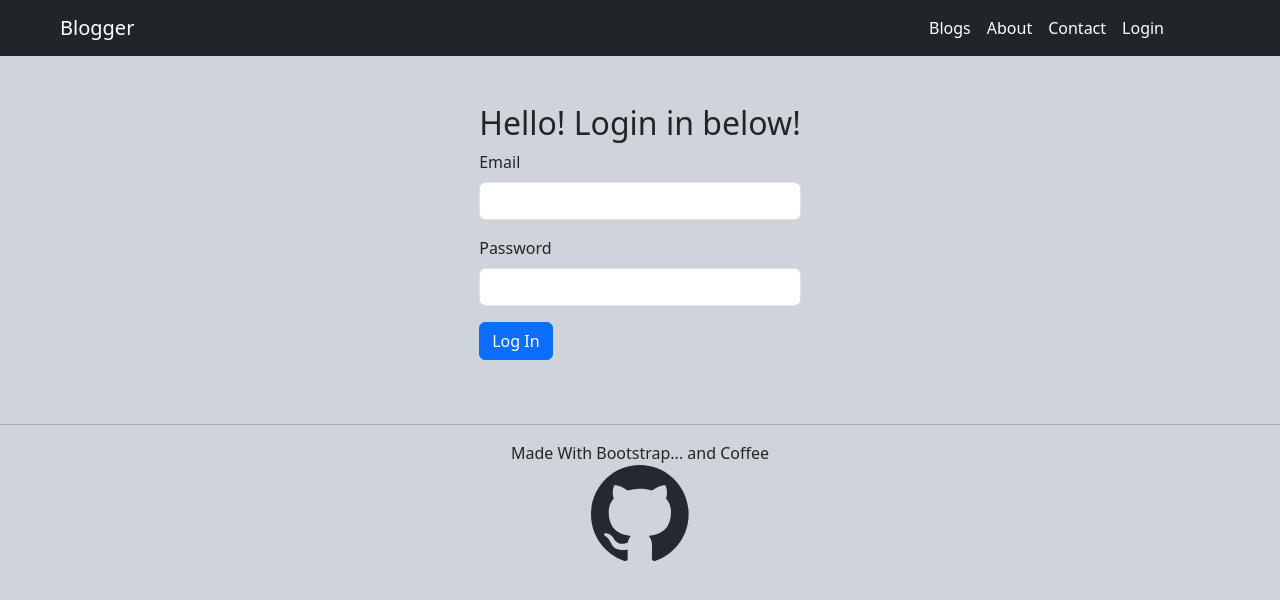
After one commit to RyanZmu/100_days_of_python, a Flask app: page /login in a window 1280 px wide. The commit adds this page. Shown: the top 600 px of the page. Run offline with Flask 3, Linux system fonts and the light colour scheme; some libraries are stand-ins or nearby versions.

Commit message:
update blog project with bootstrap-flask and WTForms

```diff
--- a/blog_project/server.py
+++ b/blog_project/server.py
@@ -1,16 +1,39 @@
 from flask import Flask, render_template, request
+from flask_bootstrap import Bootstrap5
 from dotenv import load_dotenv
 import os
 import smtplib
 import requests
+from flask_wtf import FlaskForm
+from wtforms import StringField, PasswordField, SubmitField
+from wtforms.validators import DataRequired, Email, Length
+from flask_wtf.csrf import CSRFProtect
 
 load_dotenv()
 
 PASSWORD = os.environ.get("EMAIL_PASSWORD")
 EMAIL = os.environ.get("EMAIL")
+SECRET_KEY = os.environ.get("WTF_CSRF_SECRET_KEY")
 HOST = "smtp.gmail.com"
 
+# Create WTF form class
+class MyForm(FlaskForm):
+    email = StringField(label='Email', validators=[DataRequired(), Email()])
+    password = PasswordField(label='Password', validators=[DataRequired(), Length(min=8)])
+    # render_kw sets a keyword for the button, can be used to ID which button is primary if many are on a page
+    submit = SubmitField(label="Log In", render_kw={'btn-primary': 'True'})
+
+
 app = Flask(__name__)
+
+# Config app for CSFR with a secret ey
+app.config["SECRET_KEY"] = SECRET_KEY
+
+# Enable CSRF
+csrf = CSRFProtect(app)
+
+# init Bootstrap5 for Flask
+bootstrap = Bootstrap5(app)
 
 @app.route("/")
 def get_blog():
@@ -18,24 +41,42 @@ def get_blog():
     response = requests.get(blog_url)
 
     all_blog_posts = response.json()
-    return render_template("index.html", posts=all_blog_posts)
+    return render_template(template_name_or_list="index.html", posts=all_blog_posts)
 
 
-@app.route("/posts/<num>")
+@app.route(rule="/posts/<num>")
 def get_blog_post(num):
     blog_url = "https://api.npoint.io/c790b4d5cab58020d391"
     response = requests.get(blog_url)
 
     all_blog_posts = response.json()
-    return render_template("post.html", posts=all_blog_posts, num=num)
+    return render_template(template_name_or_list="post.html", posts=all_blog_posts, num=num)
 
 
-@app.route("/about")
+@app.route(rule="/about")
 def get_about():
     return render_template("about.html")
 
 
-@app.route("/contact", methods=["POST", "GET"])
+@app.route(rule="/login", methods=["GET", "POST"])
+def login_form():
+    form = MyForm()
+    print(form.email.data)
+    print(form.password.data)
+    # Add validation to form - if  form is validated then show denied or granted
+    if form.validate_on_submit():
+        if form.email.data == "admin@email.com" and form.password.data == "12345678":
+            return render_template(template_name_or_list="success.html")
+        else:
+            return render_template(template_name_or_list="denied.html")
+    return render_template(template_name_or_list="login.html", form=form)
+
+# # Add routes for success/denied
+# @app.route("/login/success")
+# def success_login():
+#     return render_template(template_name_or_list="success.html")
+
+@app.route(rule="/contact", methods=["POST", "GET"])
 def contact_page():
     if request.method == "GET":
         return render_template("contact.html")
@@ -63,14 +104,14 @@ def contact_page():
 
 # Create new route to take in a users name and guess their gender/age with api calls
 # genderize.io and agify.io apis
-@app.route("/guess/<name>")
+@app.route(rule="/guess/<name>")
 def guess(name):
     age_response = requests.get(f"https://api.agify.io?name={name}")
     age = age_response.json()["age"]
 
     gender_response = requests.get(f"https://api.genderize.io?name={name}")
     gender = gender_response.json()["gender"]
-    return render_template("guess.html", age=age, gender=gender)
+    return render_template(template_name_or_list="guess.html", age=age, gender=gender)
 
 
 if __name__ == '__main__':
--- /dev/null
+++ b/blog_project/templates/base.html
@@ -0,0 +1,68 @@
+<!doctype html>
+<html lang="en">
+<head>
+    {% block head %}
+        <meta charset="UTF-8">
+        <meta name="viewport" content="width=device-width, initial-scale=1">
+        <link rel="stylesheet" href="../static/css/styles.css">
+        <link href="https://cdn.jsdelivr.net/npm/bootstrap@5.3.3/dist/css/bootstrap.min.css" rel="stylesheet" integrity="sha384-QWTKZyjpPEjISv5WaRU9OFeRpok6YctnYmDr5pNlyT2bRjXh0JMhjY6hW+ALEwIH" crossorigin="anonymous">
+        <link rel="icon" href="/static/images/pen.png">
+        <title>{% block title %} {% endblock %}</title>
+
+    {% block styles %}
+        <!-- Bootstrap CSS -->
+        {{ bootstrap.load_css() }}
+    {% endblock %}
+
+    {% endblock %}
+</head>
+
+<nav class="navbar navbar-expand-lg bg-dark px-5">
+  <div class="container-fluid">
+    <a class="navbar-brand text-white" href="/">Blogger</a>
+    <button class="navbar-toggler" type="button" data-bs-toggle="collapse" data-bs-target="#navbarNavDropdown" aria-controls="navbarNavDropdown" aria-expanded="false" aria-label="Toggle navigation">
+      <span class="navbar-toggler-icon bg-light"></span>
+    </button>
+    <div class="collapse navbar-collapse d-flex justify-content-end px-5" id="navbarNavDropdown">
+      <ul class="navbar-nav">
+        <li class="nav-item">
+          <a class="nav-link active text-white" aria-current="page" href="{{ url_for('get_blog') }}">Blogs</a>
+        </li>
+        <li class="nav-item">
+          <a class="nav-link text-white" href="{{ url_for('get_about') }}">About</a>
+        </li>
+        <li class="nav-item">
+          <a class="nav-link text-white" href="{{ url_for('contact_page') }}">Contact</a>
+        </li>
+        <li class="nav-item">
+          <a class="nav-link text-white" href="{{ url_for('login_form') }}">Login</a>
+        </li>
+      </ul>
+    </div>
+  </div>
+</nav>
+
+<body class="bg-dark-subtle">
+        <!-- Your page content -->
+        {% block content %}{% endblock %}
+
+        {% block scripts %}
+            <!-- Optional JavaScript -->
+            {{ bootstrap.load_js() }}
+        {% endblock %}
+
+    <footer class="bg-dark-subtle">
+    {% block footer %}
+        <hr>
+        <div class="container-fluid d-flex justify-content-center">
+            <div class="row">
+                <div class="col d-flex flex-column align-items-center">
+                    Made With Bootstrap... and Coffee
+                    <a href="https://github.com/RyanZmu" target="_blank"><img src="/static/images/octocat/github-mark.svg"></a>
+                </div>
+            </div>
+        </div>
+    {% endblock %}
+    </footer>
+</body>
+</html>
--- /dev/null
+++ b/blog_project/templates/login.html
@@ -0,0 +1,34 @@
+{% extends "base.html" %}
+{% from 'bootstrap5/form.html' import render_form %}
+{% block title %}Log In{% endblock %}
+
+{% block content %}
+<div class="container p-5 d-flex align-items-center flex-column">
+  <div class="row">
+    <div class="col">
+      <h2>Hello! Login in below!</h2>
+      {{ render_form(form) }}
+
+<!--      Use render_form to avoid all of this formatting below thanks to bootstrap-flask!-->
+
+<!--      &lt;!&ndash;      Turn off default browser validation with novalidate&ndash;&gt;-->
+<!--      <form method="POST" action="{{ url_for('login_form') }}" novalidate>-->
+<!--        {{ form.csrf_token }}-->
+<!--        <p>-->
+<!--          {{ form.email.label }} <br> {{ form.email(size=20) }}-->
+<!--          {% for err in form.email.errors %}-->
+<!--          <span style="color:red;">{{ err }}</span>-->
+<!--          {% endfor %}-->
+<!--        </p>-->
+<!--        <p>-->
+<!--          {{ form.password.label }} <br> {{ form.password(size=20) }}-->
+<!--          {% for err in form.password.errors %}-->
+<!--          <span style="color:red;">{{ err }}</span>-->
+<!--          {% endfor %}-->
+<!--        </p>-->
+<!--          {{ form.submit}}-->
+<!--      </form>-->
+    </div>
+  </div>
+</div>
+{% endblock %}
```
Also changed, not shown: blog_project/templates/about.html (+5 -7 lines), blog_project/templates/contact.html (+5 -8 lines), blog_project/templates/denied.html (added, +8 -0 lines), blog_project/templates/footer.html (deleted, +0 -12 lines), blog_project/templates/header.html (deleted, +0 -28 lines), blog_project/templates/index.html (+5 -7 lines), blog_project/templates/post.html (+5 -6 lines), blog_project/templates/success.html (added, +9 -0 lines), blog_project/static/images/pen.png (added).
